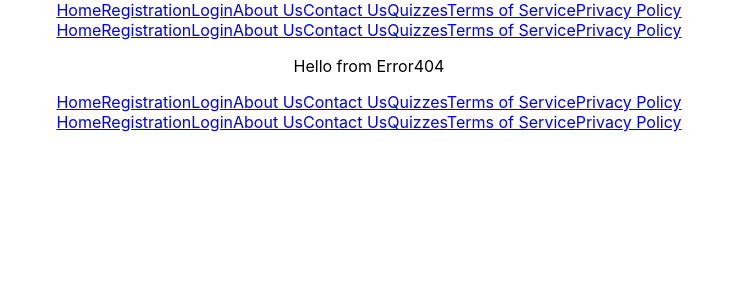
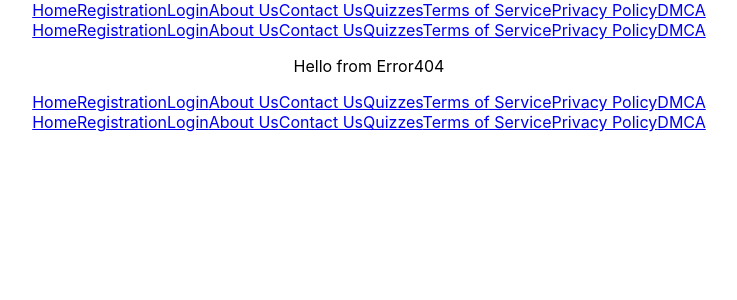
Before and after one commit to Zolton/nihongo, a React (Create React App) app in the folder frontend/: page /404 in a window 1280 px wide. Shown: the top 300 px of the page, without its empty margins (271-1008 px from the left). Built offline with nearby package versions, Linux system fonts and the light colour scheme.

Commit message:
Getting back into the swing of things.  Added page for DMCA notices

```diff
--- a/frontend/src/EveryPage/FooterLinks.js
+++ b/frontend/src/EveryPage/FooterLinks.js
@@ -30,6 +30,9 @@ function FooterLinks() {
       <Link to="/privacy" className="navLink">
         Privacy Policy
       </Link>
+      <Link to="/dmca" className="navLink">
+        DMCA
+      </Link>
     </div>
   );
 }
--- a/frontend/src/EveryPage/HeaderLinks.js
+++ b/frontend/src/EveryPage/HeaderLinks.js
@@ -31,6 +31,9 @@ function HeaderLink() {
       <Link to="/privacy" className="navLink">
         Privacy Policy
       </Link>
+      <Link to="/dmca" className="navLink">
+        DMCA
+      </Link>
     </div>
   );
 }
```
Also changed, not shown: frontend/src/PublicPages/DMCA.js (added, +15 -0 lines).
